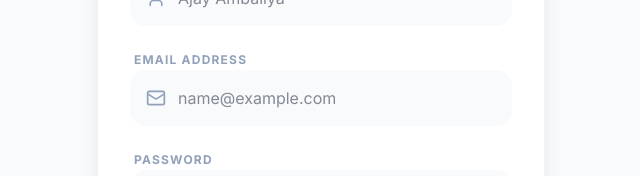
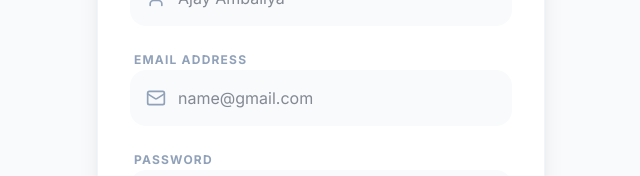
Before and after one commit to ajayambaliya/currentquiz, a Next.js app in the folder currentadda-pwa/: page /auth/register in a window 1280 px wide. Shown: the part 296-472 px from the top of the page, without its empty margins (319-959 px from the left). Built offline with nearby package versions, Linux system fonts and the light colour scheme; no server answers.

Commit message:
UI Polish: Updated placeholders, button text, and author details

```diff
--- a/currentadda-pwa/src/app/auth/login/page.tsx
+++ b/currentadda-pwa/src/app/auth/login/page.tsx
@@ -66,7 +66,7 @@ export default function LoginPage() {
                                 value={email}
                                 onChange={(e) => setEmail(e.target.value)}
                                 className="w-full pl-12 pr-4 py-4 bg-slate-50 border-none rounded-2xl focus:ring-2 focus:ring-indigo-500 transition-all"
-                                placeholder="name@example.com"
+                                placeholder="name@gmail.com"
                             />
                         </div>
                     </div>
--- a/currentadda-pwa/src/app/auth/register/page.tsx
+++ b/currentadda-pwa/src/app/auth/register/page.tsx
@@ -106,7 +106,7 @@ export default function RegisterPage() {
                                 value={email}
                                 onChange={(e) => setEmail(e.target.value)}
                                 className="w-full pl-12 pr-4 py-4 bg-slate-50 border-none rounded-2xl focus:ring-2 focus:ring-indigo-500 transition-all"
-                                placeholder="name@example.com"
+                                placeholder="name@gmail.com"
                             />
                         </div>
                     </div>
--- a/currentadda-pwa/src/app/author/page.tsx
+++ b/currentadda-pwa/src/app/author/page.tsx
@@ -83,7 +83,7 @@ export default function AuthorProfile() {
 
                     {/* Grid Info */}
                     <div className="grid grid-cols-1 md:grid-cols-2 gap-4">
-                        <InfoCard icon={<MapPin className="w-5 h-5" />} label="Location" value="Gujarat, India" />
+                        <InfoCard icon={<MapPin className="w-5 h-5" />} label="Location" value="Vadodara, Gujarat, India" />
                         <InfoCard icon={<Award className="w-5 h-5" />} label="Experience" value="Senior Clerk Service" />
                     </div>
 
@@ -125,7 +125,7 @@ export default function AuthorProfile() {
                                 icon={<Mail className="w-5 h-5" />}
                                 label="Email"
                                 color="bg-slate-100 text-slate-700"
-                                href="mailto:ambaliyaajay8@gmail.com"
+                                href="mailto:ajay.ambaliya007@gmail.com"
                             />
                         </div>
                     </div>
--- a/currentadda-pwa/src/app/quiz/[slug]/QuizEngine.tsx
+++ b/currentadda-pwa/src/app/quiz/[slug]/QuizEngine.tsx
@@ -372,7 +372,7 @@ export default function QuizEngine({ quiz, questions }: { quiz: Quiz; questions:
                     >
                         {currentIdx === totalQuestions - 1
                             ? (isSubmitted && !reviewMode ? 'View Result' : (reviewMode ? 'Finished' : 'Submit Quiz'))
-                            : 'Next Step'
+                            : 'Next Question'
                         }
                         {!reviewMode && <ChevronRight className="w-5 h-5" />}
                     </button>
```
